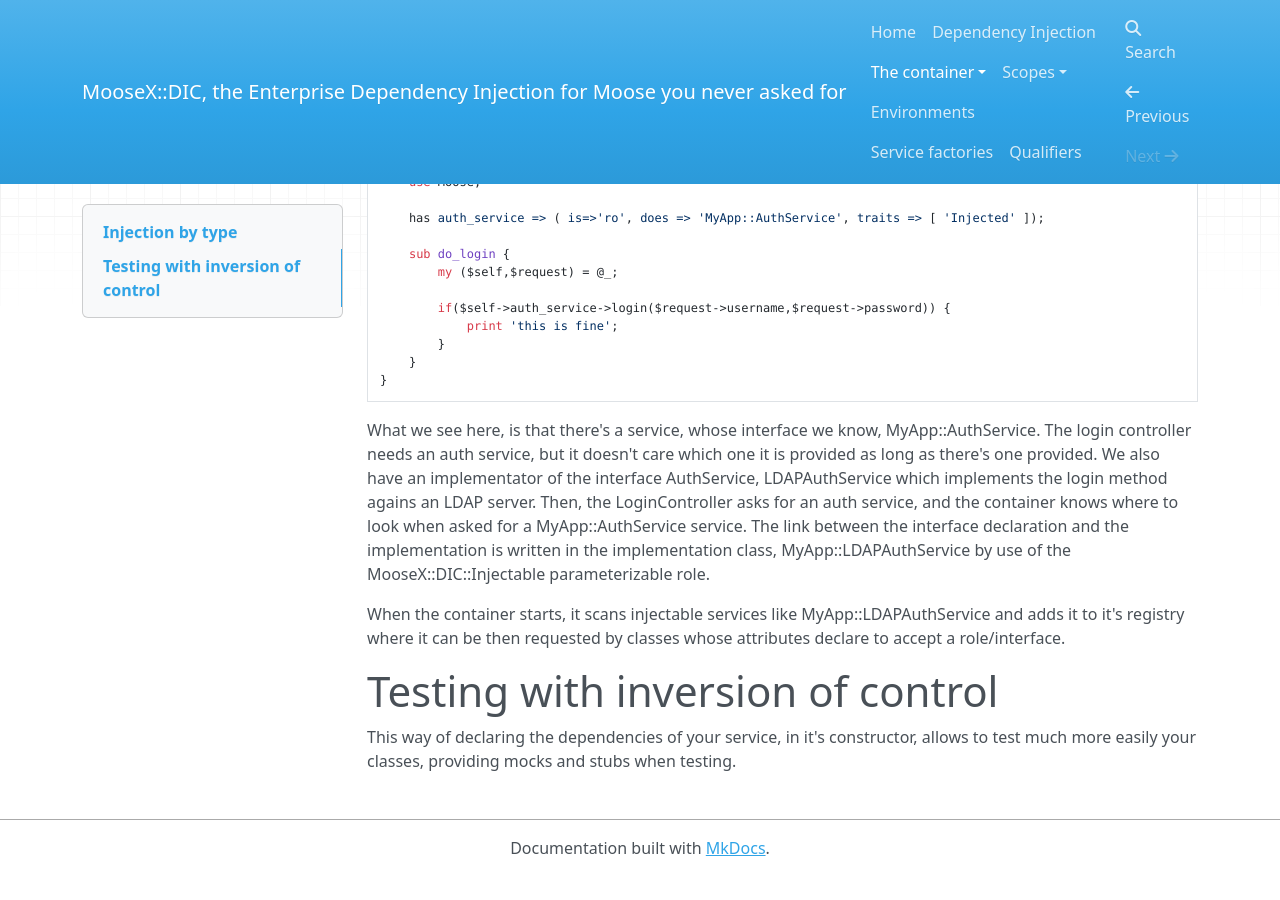
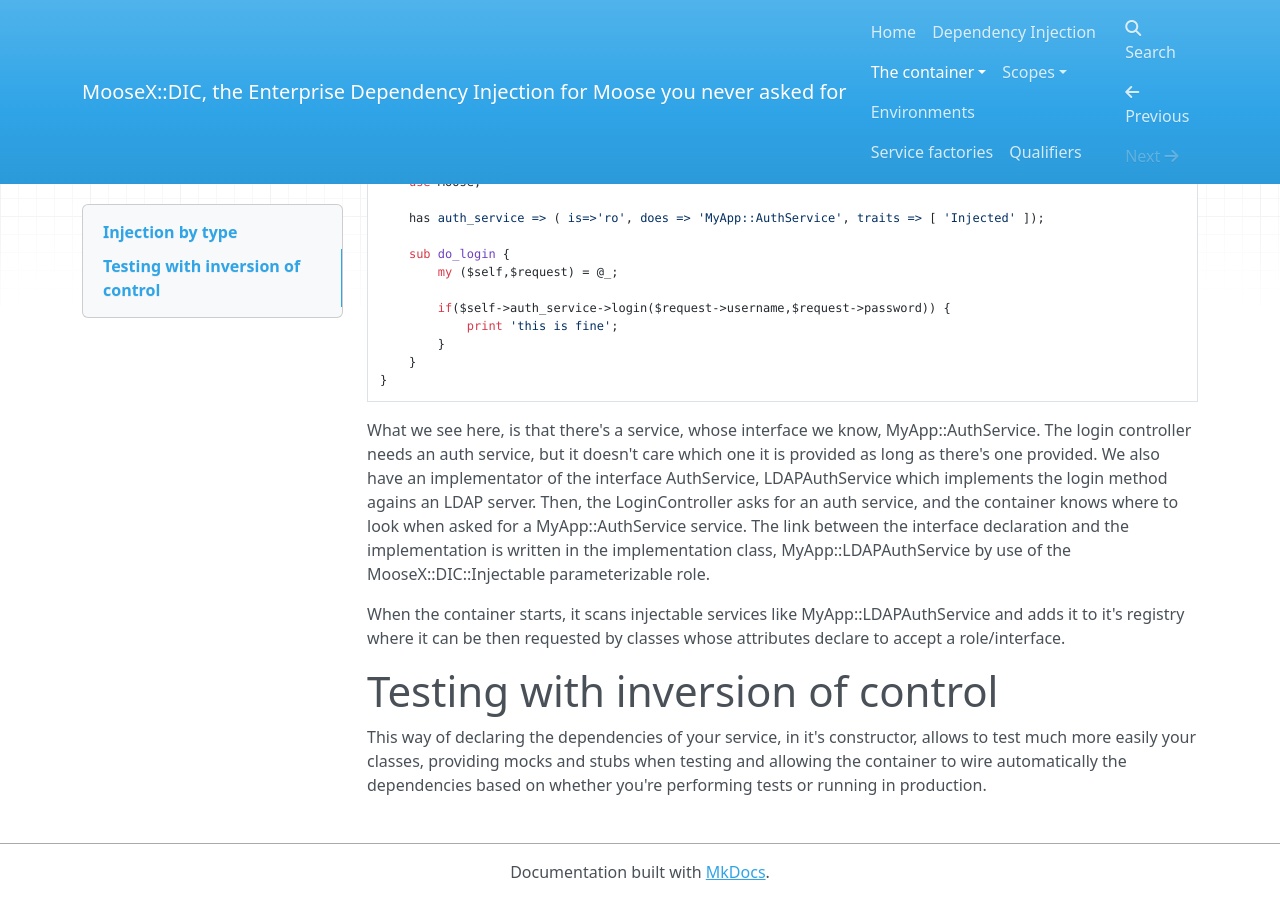
Before and after one commit to loic-prieto/moosex-dic, an MkDocs documentation site: the page built from doc/docs/container_injection.md, in a window 1280 px wide and 900 px high, scrolled down 1158 px. Built offline with MkDocs 1.6.1, drawn with Linux system fonts in a browser that asks for light colours; nearby versions of some CDN libraries; old or Windows-style settings are respelled for this version of MkDocs; before the commit the page ends 2034 px from its top, so only the background shows below that.

Commit message:
Refine the container's documentation

```diff
--- a/doc/docs/container_injection.md
+++ b/doc/docs/container_injection.md
@@ -94,4 +94,5 @@ attributes declare to accept a role/interface.
 
 This way of declaring the dependencies of your service, in it's constructor,
 allows to test much more easily your classes, providing mocks and stubs when
-testing.
+testing and allowing the container to wire automatically the dependencies based
+on whether you're performing tests or running in production.
```
Also changed, not shown: doc/docs/container_overview.md (+1 -1 lines).
